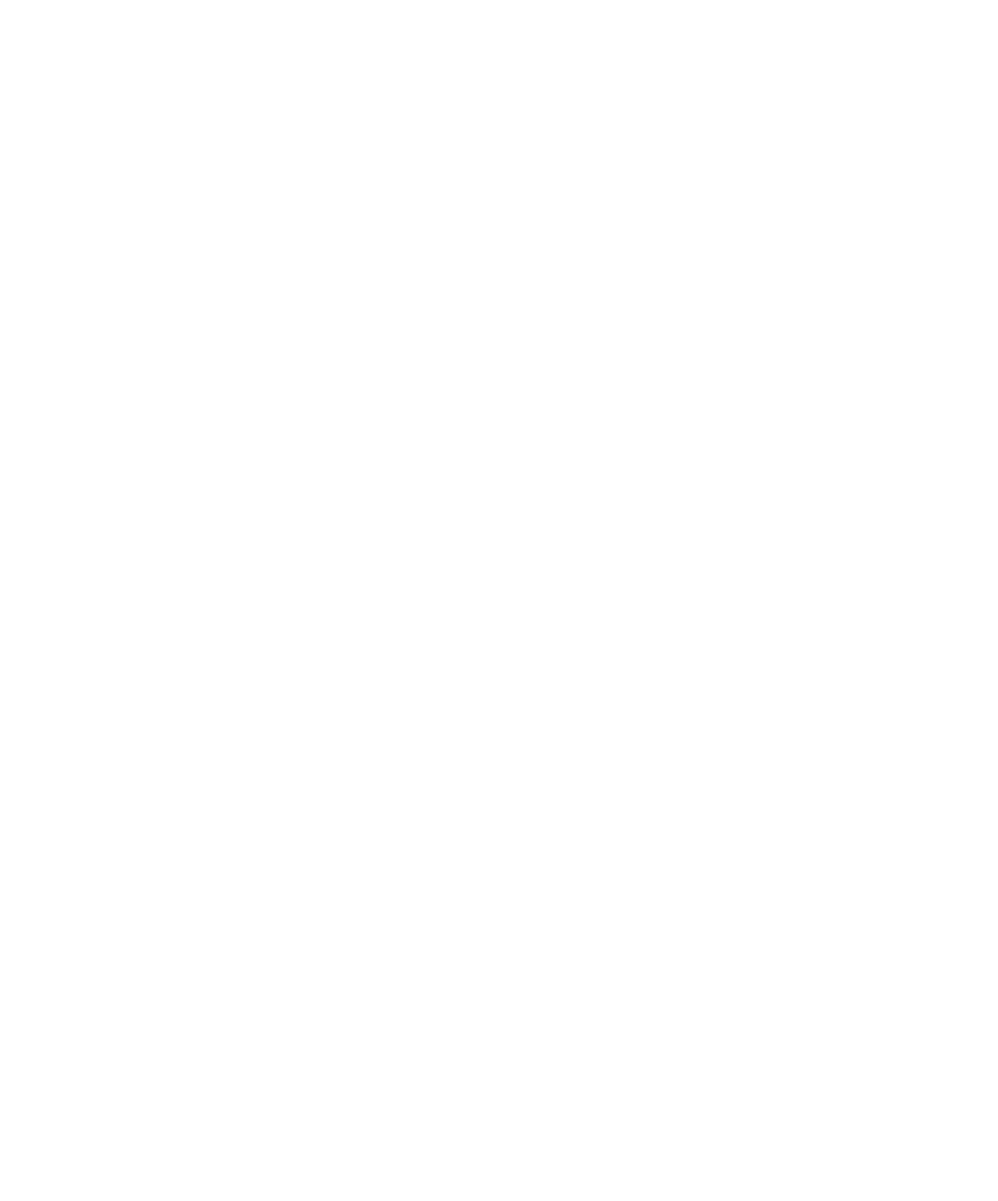
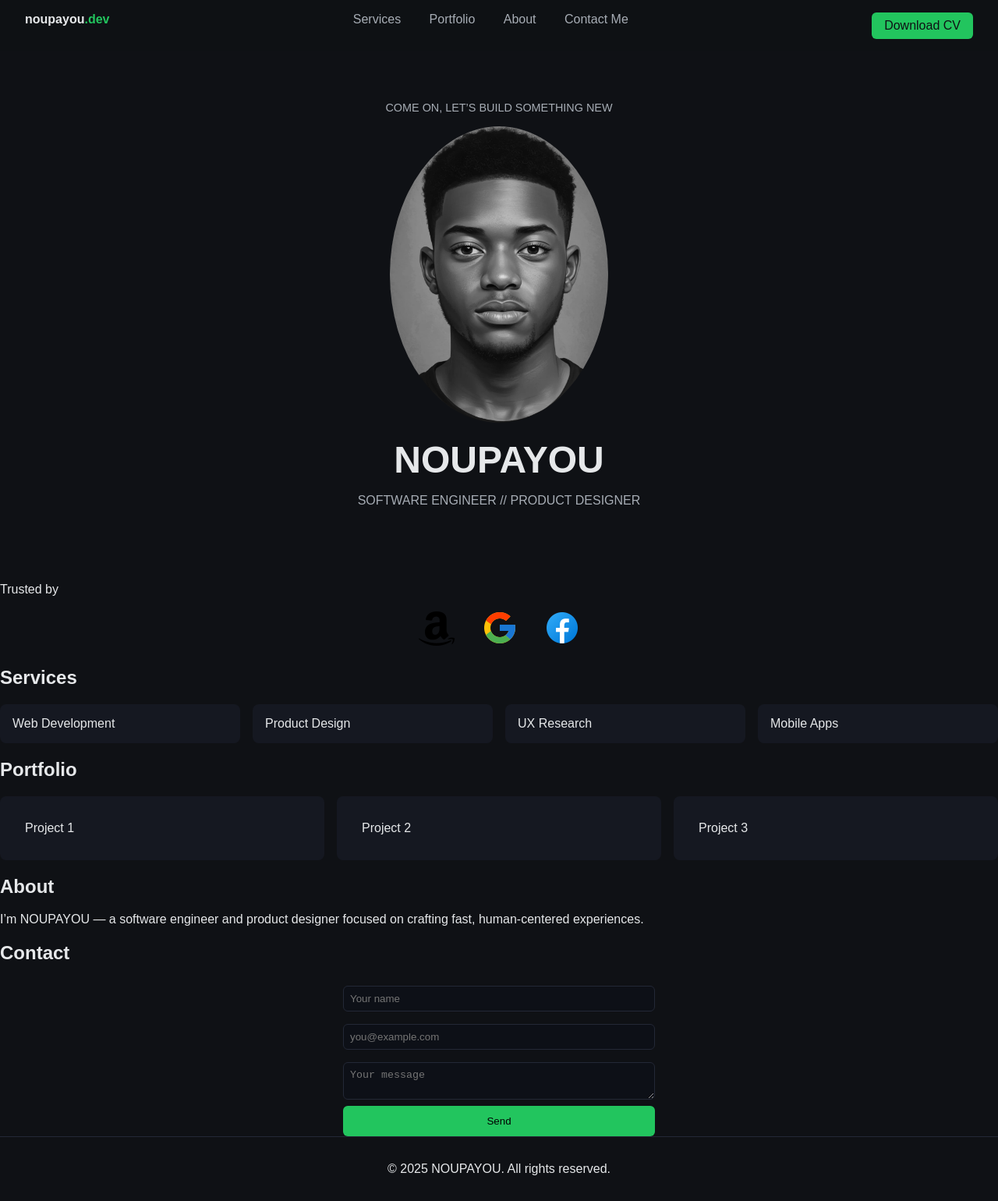
Before and after one commit to DEVELOPPERMICH237/DEV_PORTFOLIO, a plain HTML site: page index.html in a window 1280 px wide. Shown: the whole page at 78% size. Before the commit the page ends 800 px from the top, so only its background shows below. Drawn offline with Linux system fonts and the light colour scheme.

Commit message:
save changes

```diff
--- a/index.html
+++ b/index.html
@@ -1,11 +1,87 @@
 <!DOCTYPE html>
 <html lang="en">
 <head>
-    <meta charset="UTF-8">
-    <meta name="viewport" content="width=device-width, initial-scale=1.0">
-    <title>Document</title>
+  <meta charset="utf-8" />
+  <meta name="viewport" content="width=device-width, initial-scale=1" />
+  <title>NOUPAYOU — Software Engineer // Product Designer</title>
+  <link rel="stylesheet" href="style.css" />
 </head>
 <body>
+  <!-- Header -->
+  <header class="header">
+    <div class="logo">noupayou<span class="dot">.dev</span></div>
+    <nav class="nav">
+      <a href="#services">Services</a>
+      <a href="#portfolio">Portfolio</a>
+      <a href="#about">About</a>
+      <a href="#contact">Contact Me</a>
+    </nav>
+    <a class="btn" href="assets/NOUPAYOU_CV.pdf" download>Download CV</a>
+  </header>
 
+  <!-- Hero -->
+  <section class="hero">
+    <div class="circle-text">COME ON, LET’S BUILD SOMETHING NEW</div>
+    <div class="portrait">
+      <img src="john.jpg" alt="Portrait of NOUPAYOU" />
+    </div>
+    <h1>NOUPAYOU</h1>
+    <p>SOFTWARE ENGINEER // PRODUCT DESIGNER</p>
+  </section>
+
+  <!-- Clients -->
+  <section class="clients">
+    <p>Trusted by</p>
+    <ul>
+      <li><img src="icons8-amazone-50.png" alt="Amazon" /></li>
+      <li><img src="icons8-google-48.png" alt="Google" /></li>
+      <li><img src="icons8-facebook-48.png" alt="Facebook" /></li>
+    </ul>
+  </section>
+
+  <!-- Services -->
+  <section id="services">
+    <h2>Services</h2>
+    <div class="cards">
+      <div class="card">Web Development</div>
+      <div class="card">Product Design</div>
+      <div class="card">UX Research</div>
+      <div class="card">Mobile Apps</div>
+    </div>
+  </section>
+
+  <!-- Portfolio -->
+  <section id="portfolio">
+    <h2>Portfolio</h2>
+    <div class="projects">
+      <div class="project">Project 1</div>
+      <div class="project">Project 2</div>
+      <div class="project">Project 3</div>
+    </div>
+  </section>
+
+  <!-- About -->
+  <section id="about">
+    <h2>About</h2>
+    <p>I’m NOUPAYOU — a software engineer and product designer focused on crafting fast, human‑centered experiences.</p>
+  </section>
+
+  <!-- Contact -->
+  <section id="contact">
+    <h2>Contact</h2>
+    <form id="contactForm">
+      <input type="text" placeholder="Your name" required />
+      <input type="email" placeholder="you@example.com" required />
+      <textarea placeholder="Your message" required></textarea>
+      <button type="submit">Send</button>
+    </form>
+  </section>
+
+  <!-- Footer -->
+  <footer>
+    <p>© <span id="year"></span> NOUPAYOU. All rights reserved.</p>
+  </footer>
+
+  <script src="script.js"></script>
 </body>
 </html>
--- /dev/null
+++ b/script.js
@@ -0,0 +1,9 @@
+// Update footer year
+document.getElementById('year').textContent = new Date().getFullYear();
+
+// Simple contact form handler
+document.getElementById('contactForm').addEventListener('submit', e => {
+  e.preventDefault();
+  alert('Thanks! Your message has been sent.');
+  e.target.reset();
+});
--- a/style.css
+++ b/style.css
@@ -0,0 +1,109 @@
+body {
+  font-family: Arial, sans-serif;
+  margin: 0;
+  background: #0f1115;
+  color: #e6e8ea;
+}
+
+.header {
+  display: flex;
+  justify-content: space-between;
+  padding: 1rem 2rem;
+  background: rgba(15,17,21,0.9);
+}
+
+.logo { font-weight: bold; }
+.logo .dot { color: #22c55e; }
+
+.nav a {
+  margin: 0 1rem;
+  color: #a7adb5;
+  text-decoration: none;
+}
+.nav a:hover { color: #fff; }
+
+.btn {
+  background: #22c55e;
+  padding: 0.5rem 1rem;
+  border-radius: 6px;
+  text-decoration: none;
+  color: #0f1115;
+}
+
+.hero {
+  text-align: center;
+  padding: 4rem 2rem;
+}
+.hero h1 { font-size: 3rem; margin: 1rem 0; }
+.hero p { color: #a7adb5; }
+
+.circle-text {
+  font-size: 0.9rem;
+  color: #a7adb5;
+  margin-bottom: 1rem;
+}
+
+.portrait img {
+  width: 280px;
+  height: 380px;
+  border-radius: 50%;
+  filter: grayscale(100%);
+}
+
+.clients ul {
+  display: flex;
+  justify-content: center;
+  list-style: none;
+  padding: 0;
+}
+.clients li { margin: 0 1rem; }
+
+.cards {
+  display: grid;
+  grid-template-columns: repeat(4, 1fr);
+  gap: 1rem;
+}
+.card {
+  background: #151821;
+  padding: 1rem;
+  border-radius: 8px;
+}
+
+.projects {
+  display: grid;
+  grid-template-columns: repeat(3, 1fr);
+  gap: 1rem;
+}
+.project {
+  background: #151821;
+  padding: 2rem;
+  border-radius: 8px;
+}
+
+form {
+  display: flex;
+  flex-direction: column;
+  max-width: 400px;
+  margin: auto;
+}
+form input, form textarea {
+  margin: 0.5rem 0;
+  padding: 0.5rem;
+  border-radius: 6px;
+  border: 1px solid #232836;
+  background: #0d1017;
+  color: #e6e8ea;
+}
+form button {
+  background: #22c55e;
+  border: none;
+  padding: 0.75rem;
+  border-radius: 6px;
+  cursor: pointer;
+}
+
+footer {
+  text-align: center;
+  padding: 1rem;
+  border-top: 1px solid #232836;
+}
```
Also changed, not shown: icons8-amazone-50.png (added), icons8-facebook-48.png (added), icons8-google-48.png (added), javascript.js (deleted), john.jpg (added).
